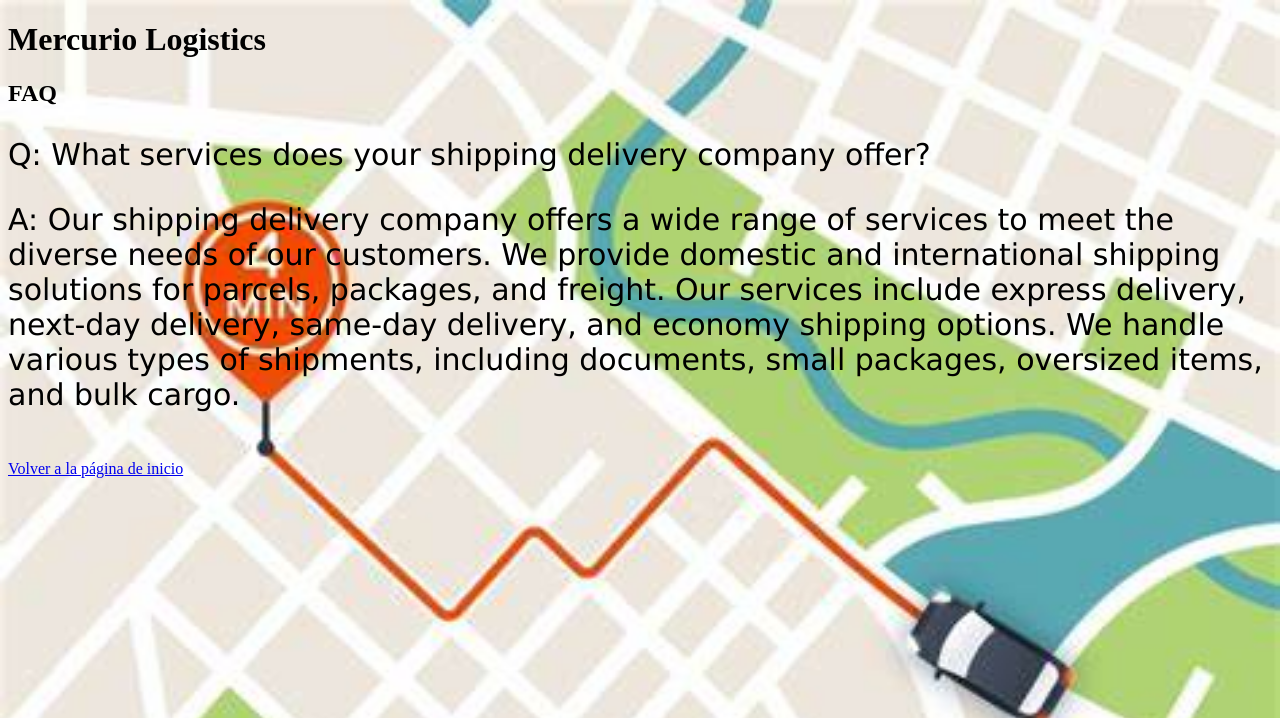
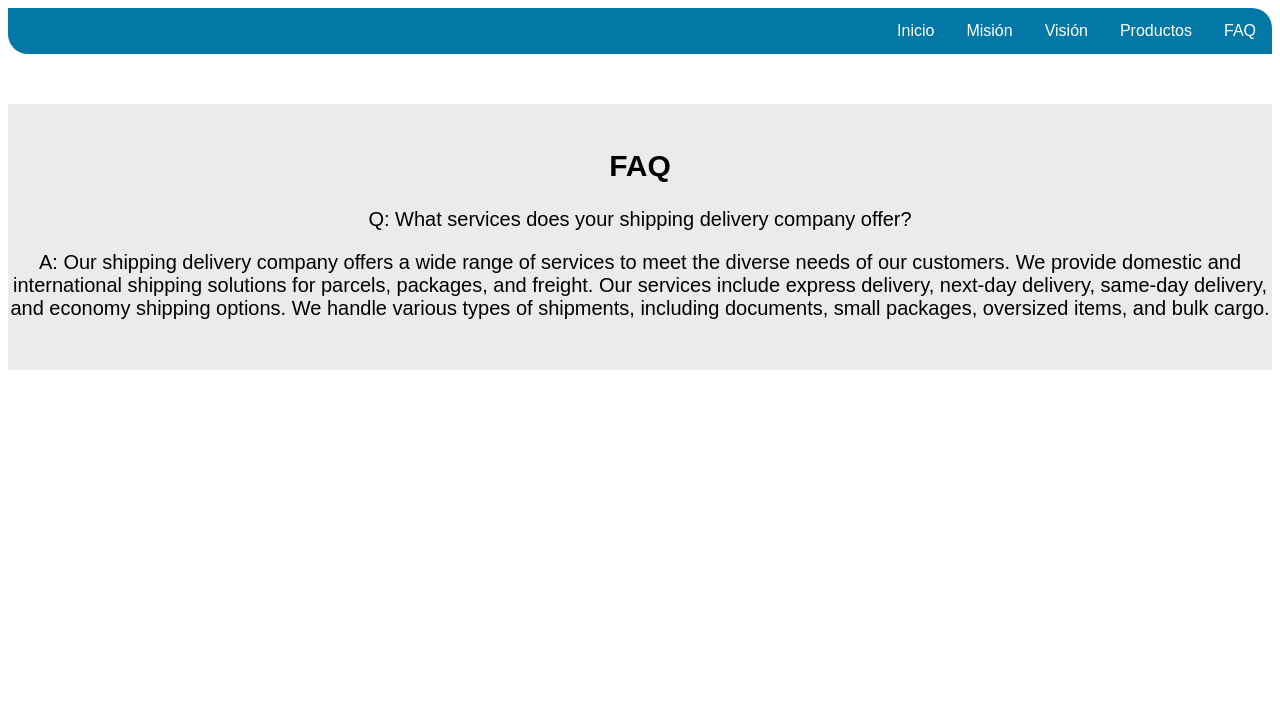
Before and after one commit to Parzivalcr/mercurioship, a PHP site: page /index.php?vista=FAQ in a window 1280 px wide. Shown: the top 718 px of the page. Run offline with PHP 8.4, Linux system fonts and the light colour scheme.

Commit message:
navbar base

```diff
--- a/index.php
+++ b/index.php
@@ -1,32 +1,20 @@
 <!DOCTYPE html>
 <html>
+
 <head>
-<style>
-body {
-  background-color: lightblue;
-  background-image: url('OIP.jpg');
-  background-size: cover;
-  //background-position: center;
-}
 
---Test code
+    <link rel="stylesheet" type="text/css" href="styles.css">
+    <style>
 
-h1 {
-  color: black;
-  text-align: center;
-}
+    </style>
+    <title>MercurioShip</title>
+</head>
 
-p {
-  font-family: verdana;
-  font-size: 30px;
-}
-</style>
-    <title>Informacion de la Empresa</title>
-</head>
 <body>
-    <h1>Mercurio Logistics</h1>
+
 
     <?php
+
     // Variable para rastrear la vista actual
     $vista = isset($_GET['vista']) ? $_GET['vista'] : '';
 
@@ -44,50 +32,78 @@ p {
     }
     ?>
 
-    <br>
-    <a href="?vista=inicio">Volver a la página de inicio</a>
-
     <?php
     // Función para mostrar la vista de la Misión
-    function mostrarMision() {
+    function mostrarMision()
+    {
+        mostrarInicio();
+        echo "<div class='container'>";
+
         echo "<h2>Misión de la Empresa</h2>";
         echo "<p>       At Mercurio Shipping, our mission is to revolutionize the way goods are delivered by providing exceptional shipping services that exceed our customers' expectations.         </p>";
+        echo "</div>";
     }
 
     // Función para mostrar la vista de la Visión
-    function mostrarVision() {
+    function mostrarVision()
+    {
+        mostrarInicio();
+        echo "<div class='container'>";
         echo "<h2>Visión de la Empresa</h2>";
         echo "<p>     Our vision at Mercurio Shipping is to be the leading global provider of shipping and logistics solutions, setting new industry standards through innovation, efficiency, and customer-centricity.          </p>";
+        echo "</div>";
     }
 
     // Función para mostrar Productos
-    function mostrarProductos() {
+    function mostrarProductos()
+    {
+        mostrarInicio();
+        echo "<div class='container'>";
         echo "<h2>Productos</h2>";
         echo "<p>     Parcel Delivery: We specialize in delivering parcels of various sizes, ranging from small packages to larger items. Whether it's documents, personal items, or merchandise, we ensure safe and reliable transportation to domestic and international destinations.          </p>";
         echo "<p>     Freight Shipping: Our freight services cater to businesses and individuals who need to ship larger or bulkier items. We have the capacity to handle palletized goods, heavy equipment, machinery, and other oversized cargo, providing efficient and cost-effective solutions.          </p>";
         echo "<p>     Express Delivery: For time-sensitive shipments, we offer express delivery services that prioritize fast transit times. This option is ideal for urgent documents, perishable goods, or any items that require expedited handling and delivery.         </p>";
         echo "<p>     E-commerce Fulfillment: We provide specialized services for e-commerce businesses, including order fulfillment, inventory management, and shipping integration. Our streamlined processes help online retailers meet customer expectations and deliver a seamless shopping experience.          </p>";
         echo "<p>     Warehousing and Storage: We offer secure warehousing and storage facilities for short-term or long-term needs. Whether it's storing inventory, managing stock overflow, or handling fulfillment for seasonal demand, our flexible solutions cater to diverse storage requirements.          </p>";
+        echo "</div>";
     }
 
     // Función para mostrar FAQ
-    function mostrarFAQ() {
+    function mostrarFAQ()
+    {
+        mostrarInicio();
+        echo "<div class='container'>";
         echo "<h2>FAQ</h2>";
         echo "<p>     Q: What services does your shipping delivery company offer?</p>";
         echo "<p> A: Our shipping delivery company offers a wide range of services to meet the diverse needs of our customers. We provide domestic and international shipping solutions for parcels, packages, and freight. Our services include express delivery, next-day delivery, same-day delivery, and economy shipping options. We handle various types of shipments, including documents, small packages, oversized items, and bulk cargo.</p>";
+        echo "</div>";
     }
 
     // Función para mostrar la vista de Inicio (por defecto)
-    function mostrarInicio() {
-        echo "<h2>Welcome to the our tracking packaging website</h2>";
-        echo "<p>Please visit below link to know more about us.</p>";
-        echo "<a href='?vista=mision'>Mision</a> ","<br>","<br>";
-        echo "<a href='?vista=vision'>Vision</a>","<br>","<br>";
-        echo "<a href='?vista=productos'>Productos</a>","<br>","<br>";
-        echo "<a href='?vista=FAQ'>FAQ</a>","<br>","<br>";
+    function mostrarInicio()
+    {
+        // navbar con el style.css
+        echo "<div class='navbar'>";
+        echo "<a href='?vista=FAQ'>FAQ</a>";
+        echo "<a href='?vista=productos'>Productos</a>";
+        echo "<a href='?vista=vision'>Visión</a>";
+        echo "<a href='?vista=mision'>Misión</a>";
+        echo "<a href='?vista=inicio'>Inicio</a>";
+
+        echo "</div>";
+
+        Inicio();
+
+    }
+
+    function Inicio()
+    {
+
+
     }
     ?>
 
 
 </body>
+
 </html>
--- /dev/null
+++ b/styles.css
@@ -0,0 +1,59 @@
+/* Estilo de la barra de navegación */
+.navbar {
+    background-color: #0378a7;
+    overflow: hidden;
+    font-family: Arial, Helvetica, sans-serif;
+    top: 0;
+    border-radius: 0px 20px 0px 20px;
+
+    z-index: 1;
+
+  }
+
+  /* Estilo de los enlaces de la barra de navegación */
+  .navbar a {
+    float: right;
+    font-size: 16px;
+    color: white;
+    text-align: right;
+    padding: 14px 16px;
+    text-decoration: none;
+
+  }
+
+    /* Cambio de color al pasar el ratón por encima de los enlaces */
+    .navbar a:hover {
+        background-color: #ddd;
+        color: black;
+    }
+
+    /* Estilo de los enlaces activos */
+    .navbar a.active {
+        background-color: #666;
+        color: white;
+    }
+
+    /* Estilo de los contenedores */
+    .container {
+        position: relative;
+        text-align: center;
+        background-color: #ebebeb;
+        color: black;
+        font-family: Arial, Helvetica, sans-serif;
+        font-size: 20px;
+        padding: 20px 0 30px 0;
+        margin-top: 50px;
+
+        margin-left: auto;
+        margin-right: auto;
+    }
+
+    /* container con hover */
+    .container:hover {
+        background-color: #d6d6d6;
+        transition: 0.5s;
+        transform: scale(1.01);
+
+
+
+    }
```
Also changed, not shown: home.php (+11 -2 lines).
